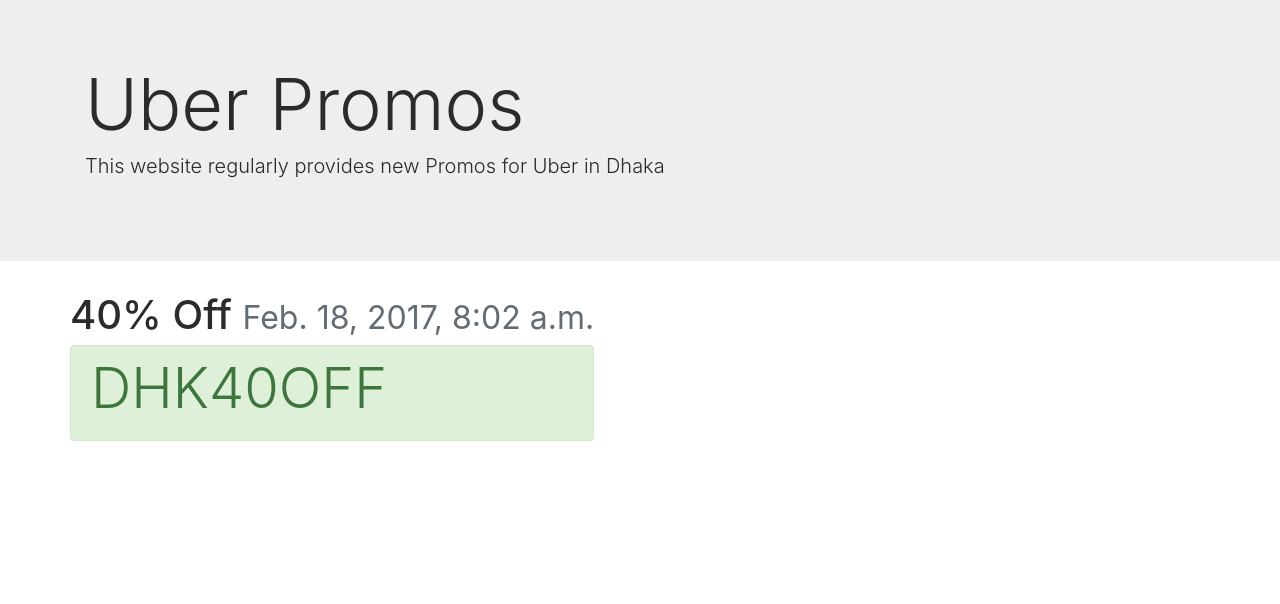
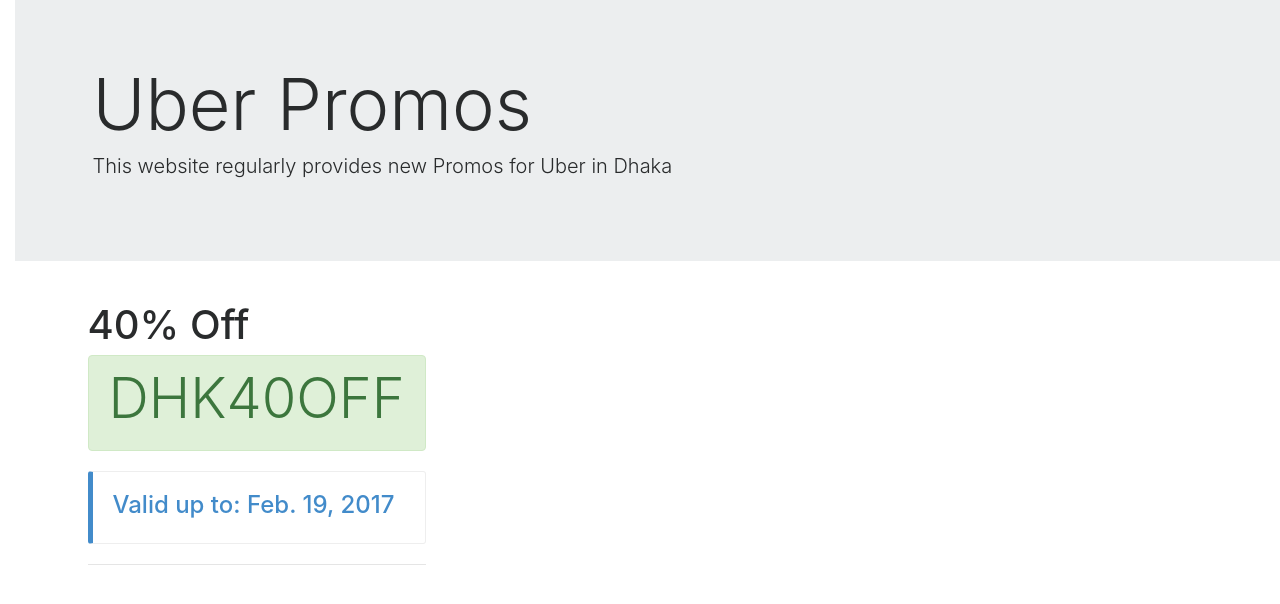
Before and after one commit to saiftheboss7/UberDhakaPromo, a Django app: page / in a window 1280 px wide. Shown: the top 604 px of the page. Run offline with Django 3.2, Linux system fonts and the light colour scheme; data comes from the database, SQL or seed files in the repository; both versions use the stored data as it was after the commit; some libraries are stand-ins or nearby versions.

Commit message:
Added Validity and prettify CSS

```diff
--- a/uberpromocodes/models.py
+++ b/uberpromocodes/models.py
@@ -7,6 +7,7 @@
 	text = models.TextField()
 	created_date = models.DateTimeField(
             default=timezone.now)
+	validity = models.DateField()
 	published_date = models.DateTimeField(
             blank=True, null=True)
 
--- /dev/null
+++ b/uberpromocodes/static/style.css
@@ -0,0 +1,62 @@
+body {
+    padding-left: 15px;
+}
+
+.myclass {padding:10px;}
+
+.bs-callout {
+    padding: 20px;
+    margin: 20px 0;
+    border: 1px solid #eee;
+    border-left-width: 5px;
+    border-radius: 3px;
+}
+.bs-callout h4 {
+    margin-top: 0;
+    margin-bottom: 5px;
+}
+.bs-callout p:last-child {
+    margin-bottom: 0;
+}
+.bs-callout code {
+    border-radius: 3px;
+}
+.bs-callout+.bs-callout {
+    margin-top: -5px;
+}
+.bs-callout-default {
+    border-left-color: #777;
+}
+.bs-callout-default h4 {
+    color: #777;
+}
+.bs-callout-primary {
+    border-left-color: #428bca;
+}
+.bs-callout-primary h4 {
+    color: #428bca;
+}
+.bs-callout-success {
+    border-left-color: #5cb85c;
+}
+.bs-callout-success h4 {
+    color: #5cb85c;
+}
+.bs-callout-danger {
+    border-left-color: #d9534f;
+}
+.bs-callout-danger h4 {
+    color: #d9534f;
+}
+.bs-callout-warning {
+    border-left-color: #f0ad4e;
+}
+.bs-callout-warning h4 {
+    color: #f0ad4e;
+}
+.bs-callout-info {
+    border-left-color: #5bc0de;
+}
+.bs-callout-info h4 {
+    color: #5bc0de;
+}
--- a/uberpromocodes/templates/index.html
+++ b/uberpromocodes/templates/index.html
@@ -1,3 +1,4 @@
+{% load staticfiles %}
 <!DOCTYPE html>
 <html lang="en">
   <head>
@@ -7,6 +8,7 @@
 
     <!-- Bootstrap CSS -->
     <link rel="stylesheet" href="https://maxcdn.bootstrapcdn.com/bootstrap/4.0.0-alpha.6/css/bootstrap.min.css" integrity="sha384-rwoIResjU2yc3z8GV/NPeZWAv56rSmLldC3R/AZzGRnGxQQKnKkoFVhFQhNUwEyJ" crossorigin="anonymous">
+    <link rel="stylesheet" href="{% static 'style.css' %}">
   </head>
   <body>
    <div class="jumbotron jumbotron-fluid">
@@ -19,15 +21,20 @@
     	<div class="row">
         	<div class="col-xs-12">
 
+
     		{% for post in posts %}
 
+			    		<div class="myclass">
 				        <div><h1>{{ post.title }}
-						  <small class="text-muted"> {{ post.published_date}} </small>
 						</h1></div>
 				        <div class="alert alert-success" role="alert"><h2 class="display-4">{{ post.text|linebreaksbr }}</h2></div>
 
+				        <div class="bs-callout bs-callout-primary"><h4>Valid up to: {{post.validity}}</h4></div>
+				        <hr />
+				        </div>
 
 			{% endfor %}
+
 
         	</div>
     	</div>
--- a/uberpromocodes/views.py
+++ b/uberpromocodes/views.py
@@ -3,5 +3,5 @@
 from django.utils import timezone
 # Create your views here.
 def home(request):
-	posts = Promos.objects.filter(published_date__lte=timezone.now()).order_by('published_date')
+	posts = Promos.objects.filter(published_date__lte=timezone.now()).order_by('-published_date')
 	return render(request, 'index.html', {'posts': posts})
```
Also changed, not shown: db.sqlite3, uberpromocodes/migrations/0002_promos_validity.py (added), uberpromocodes/migrations/0003_auto_20170219_1901.py (added).
